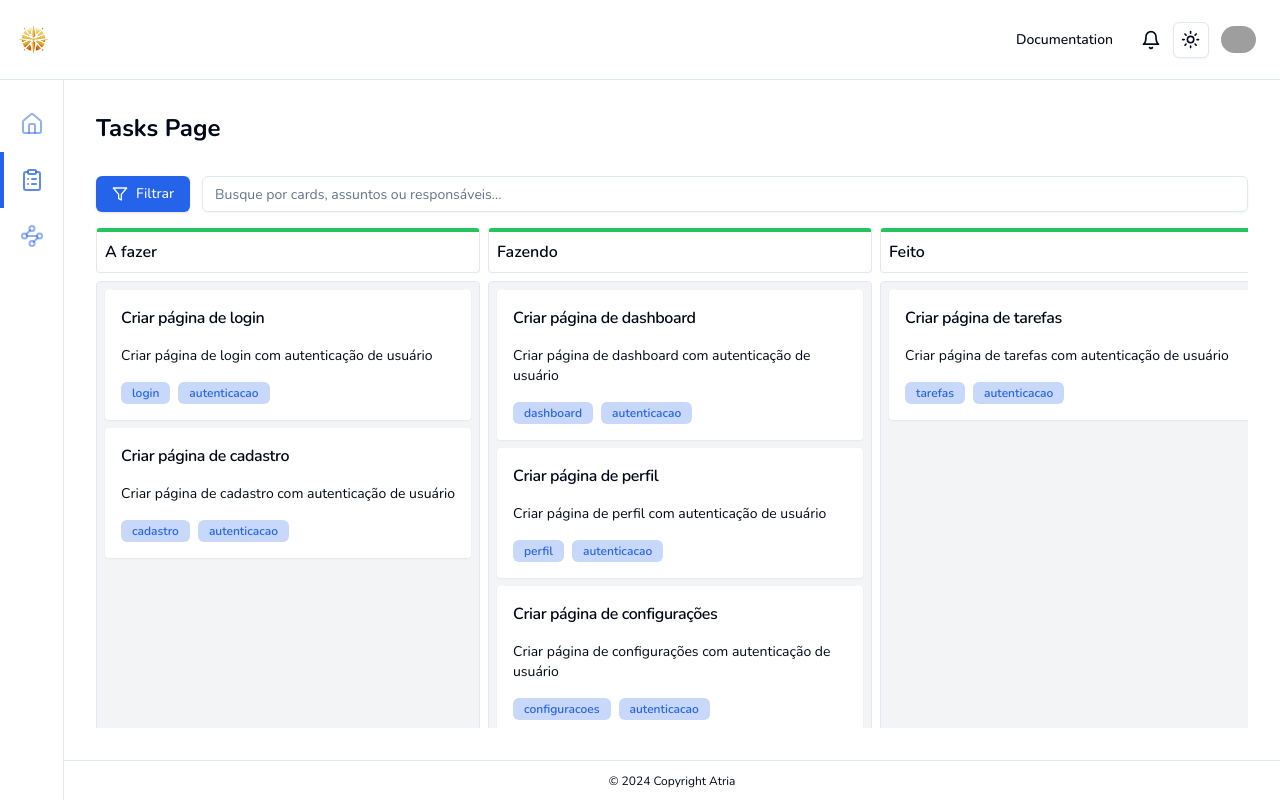
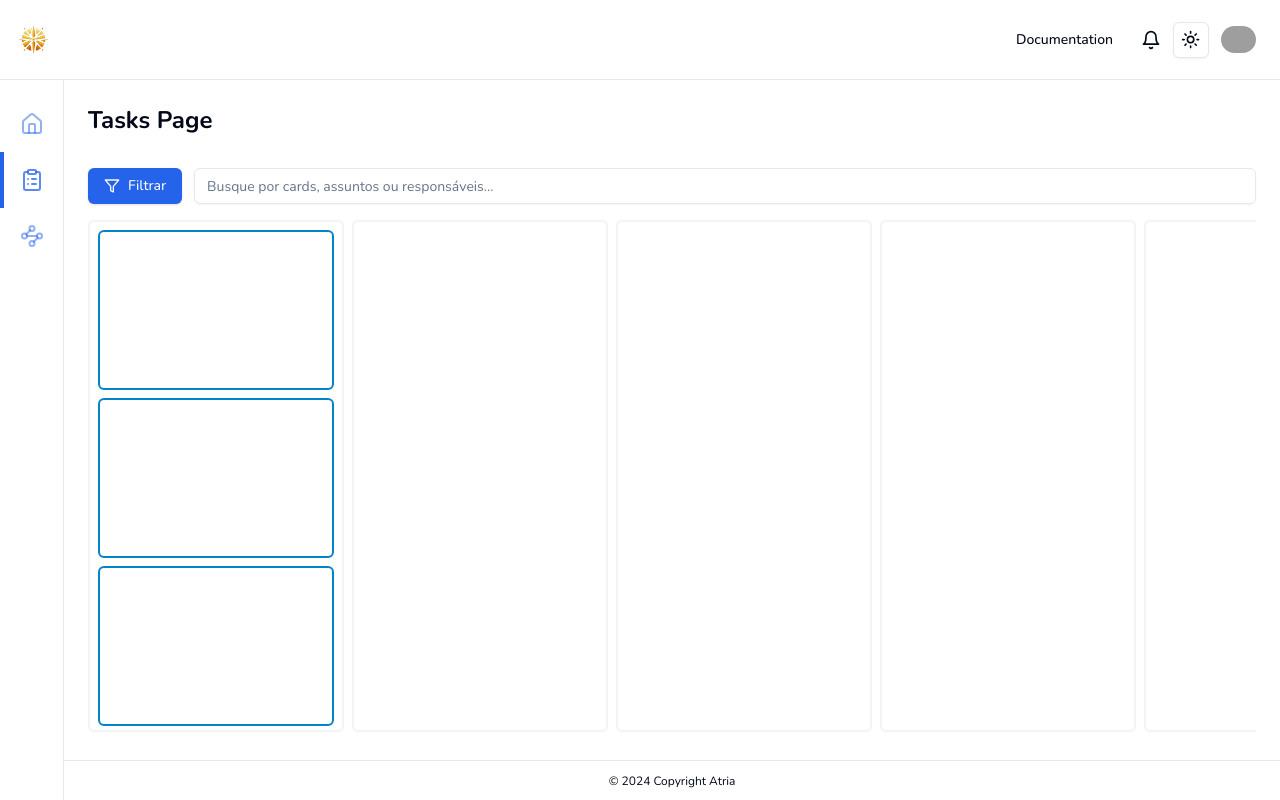
Before and after one commit to rtt3r/atria, a React (Vite) app: page /tasks in a window 1280 px wide. Built offline with nearby package versions, Linux system fonts and the light colour scheme; grey boxes are pictures that could not be loaded.

Commit message:
refact tasks page layout

```diff
--- a/src/components/ui/card.tsx
+++ b/src/components/ui/card.tsx
@@ -30,7 +30,7 @@ const CardHeader = React.forwardRef<
 CardHeader.displayName = 'CardHeader';
 
 const CardTitle = React.forwardRef<
-  HTMLParagraphElement,
+  HTMLHeadingElement,
   React.HTMLAttributes<HTMLHeadingElement>
 >(({ className, ...props }, ref) => (
   <h3
--- a/src/global.css
+++ b/src/global.css
@@ -65,6 +65,6 @@
   }
 
   #root {
-    @apply flex flex-col;
+    @apply flex;
   }
 }
--- /dev/null
+++ b/src/routes/components/footer.tsx
@@ -0,0 +1,25 @@
+import { cn } from '@/lib/utils';
+import { forwardRef, HTMLAttributes } from 'react';
+
+interface FooterProps extends HTMLAttributes<HTMLElement> {}
+
+const Footer = forwardRef<HTMLElement, FooterProps>(
+  ({ className, ...props }, ref) => {
+    return (
+      <footer
+        className={cn(
+          'flex justify-center items-center w-full text-xs border-t',
+          className
+        )}
+        {...props}
+        ref={ref}
+      >
+        © 2024 Copyright Atria
+      </footer>
+    );
+  }
+);
+
+Footer.displayName = 'Footer';
+
+export { Footer };
--- a/src/routes/components/sidebar.tsx
+++ b/src/routes/components/sidebar.tsx
@@ -32,7 +32,7 @@ const Sidebar = forwardRef<HTMLElement, SidebarProps>(
     return (
       <aside
         className={cn(
-          'flex flex-col items-center justify-center border-r py-4 min-w-16 max-w-16',
+          'flex flex-col items-center justify-center border-r py-4',
           className
         )}
         {...props}
--- a/src/routes/root.tsx
+++ b/src/routes/root.tsx
@@ -2,22 +2,19 @@ import { Outlet } from 'react-router-dom';
 
 import { Sidebar } from './components/sidebar';
 import { Header } from './components/header';
+import { Footer } from './components/footer';
 
 export const Root = () => {
   return (
-    <div className="flex min-h-screen h-full w-full">
-      <div className="flex-1 flex flex-col">
-        <Header />
-        <div className="flex-1 flex">
-          <Sidebar />
-          <div className="flex-1 flex flex-col max-h-[calc(100vh-5rem)] max-w-[calc(100vw-4rem)]">
-            <main className="flex-1 p-8 overflow-y-auto">
-              <Outlet />
-            </main>
-            <footer className="flex justify-center items-center w-full h-10 text-xs border-t">
-              © 2024 Copyright Atria
-            </footer>
-          </div>
+    <div className="flex-1 flex flex-col">
+      <Header className="min-h-20 max-h-20" />
+      <div className="flex-1 flex">
+        <Sidebar className="min-w-16 max-w-16" />
+        <div className="flex-1 flex flex-col">
+          <main className="flex-1 p-6">
+            <Outlet />
+          </main>
+          <Footer className="min-h-10 max-h-10" />
         </div>
       </div>
     </div>
--- a/src/routes/tasks/components/task-item.tsx
+++ /dev/null
@@ -1,50 +0,0 @@
-import { ITask } from '@/types/taks';
-import { forwardRef, HTMLAttributes } from 'react';
-
-import { Badge } from '../../../components/ui/badge';
-import {
-  Card,
-  CardContent,
-  CardFooter,
-  CardHeader,
-  CardTitle
-} from '../../../components/ui/card';
-
-interface TaskItemProps extends HTMLAttributes<HTMLDivElement> {
-  task: ITask;
-}
-
-const TaskItem = forwardRef<HTMLDivElement, TaskItemProps>(
-  ({ task: { title, description, tags }, ...props }, ref) => {
-    return (
-      <Card
-        className="shadow-sm rounded-sm w-full border-none"
-        {...props}
-        ref={ref}
-      >
-        <CardHeader className="p-4">
-          <CardTitle className="text-md">{title}</CardTitle>
-        </CardHeader>
-
-        <CardContent className="flex flex-col gap-2 p-4 pt-0">
-          <p className="font-light text-sm">{description}</p>
-        </CardContent>
-
-        <CardFooter className="flex items-center justify-start gap-2 p-4 pt-0">
-          {tags.map((tag) => (
-            <Badge
-              key={tag}
-              className="bg-primary/25 text-primary shadow-none text-xs"
-            >
-              {tag}
-            </Badge>
-          ))}
-        </CardFooter>
-      </Card>
-    );
-  }
-);
-
-TaskItem.displayName = 'TaskItem';
-
-export { TaskItem };
--- a/src/routes/tasks/page.tsx
+++ b/src/routes/tasks/page.tsx
@@ -1,174 +1,6 @@
-import { Button } from '@/components/ui/button';
-import { TaskItem } from '@/routes/tasks/components/task-item';
-import { TaskService } from '@/services/task-service';
-import { ITask, ITaskChanges, ITaskStatus } from '@/types/taks';
-import {
-  DragDropContext,
-  Draggable,
-  DraggableLocation,
-  Droppable,
-  DropResult
-} from '@hello-pangea/dnd';
-import { useCallback, useEffect, useState } from 'react';
-import { v4 as uuid } from 'uuid';
-
 import { Search } from './components/search';
 
-const taskService = new TaskService();
-
 export const TasksPage = () => {
-  const [statusList, setStatusList] = useState<ITaskStatus[]>([]);
-  const [changes, setChanges] = useState<ITaskChanges>({});
-  const [currentState, setCurrentState] = useState<ITask[][]>([]);
-
-  useEffect(() => {
-    const fetchData = async () => {
-      const statusList = await taskService.fetchStatus();
-      const tasks = await taskService.fetchTasks();
-
-      const state = statusList.reduce((prev, curr, idx) => {
-        prev[idx] = tasks
-          .filter((task) => task.status.id === curr.id)
-          .sort((a, b) => a.order - b.order);
-        return prev;
-      }, [] as ITask[][]);
-
-      setStatusList(statusList);
-      setCurrentState([...state]);
-    };
-
-    fetchData();
-  }, []);
-
-  useEffect(() => {
-    const updateData = async () => {
-      if (changes.updated) {
-        await Promise.all(
-          changes.updated.map((task) => taskService.updateTask(task))
-        );
-      }
-    };
-
-    updateData();
-  }, [changes]);
-
-  const reorder = useCallback(
-    (list: ITask[], fromIndex: number, toIndex: number) => {
-      let result = Array.from(list);
-      const [removed] = result.splice(fromIndex, 1);
-      result.splice(toIndex, 0, { ...removed });
-
-      result = result
-        .map((task, idx) => ({ ...task, order: idx + 1 }))
-        .sort((a, b) => a.order - b.order);
-
-      setChanges((prev) => {
-        return {
-          ...prev,
-          updated: [...result]
-        };
-      });
-
-      return result;
-    },
-    []
-  );
-
-  const move = useCallback(
-    (
-      source: ITask[],
-      destination: ITask[],
-      droppableSource: DraggableLocation,
-      droppableDestination: DraggableLocation
-    ) => {
-      let sourceClone = Array.from(source);
-      let destClone = Array.from(destination);
-      const [removed] = sourceClone.splice(droppableSource.index, 1);
-
-      sourceClone = sourceClone
-        .map((task, idx) => ({
-          ...task,
-          order: idx + 1
-        }))
-        .sort((a, b) => a.order - b.order);
-
-      destClone.splice(droppableDestination.index, 0, removed);
-
-      destClone = destClone
-        .map((task, idx) => ({
-          ...task,
-          order: idx + 1,
-          status: statusList[+droppableDestination.droppableId]
-        }))
-        .sort((a, b) => a.order - b.order);
-
-      const result: { [key: string]: ITask[] } = {};
-      result[droppableSource.droppableId] = sourceClone;
-      result[droppableDestination.droppableId] = destClone;
-
-      setChanges((prev) => {
-        return {
-          ...prev,
-          updated: [...sourceClone, ...destClone]
-        };
-      });
-
-      return result;
-    },
-    [statusList]
-  );
-
-  const onDragEnd = useCallback(
-    (result: DropResult) => {
-      const { source, destination } = result;
-
-      // dropped outside the list
-      if (!destination) {
-        return;
-      }
-
-      const sInd = +source.droppableId;
-      const dInd = +destination.droppableId;
-
-      const newState = [...currentState];
-
-      if (sInd === dInd) {
-        const items = reorder(
-          currentState[sInd],
-          source.index,
-          destination.index
-        );
-        newState[sInd] = items;
-        setCurrentState(newState);
-        return;
-      }
-
-      const moveResult = move(
-        currentState[sInd],
-        currentState[dInd],
-        source,
-        destination
-      );
-      newState[sInd] = moveResult[sInd];
-      newState[dInd] = moveResult[dInd];
-
-      setCurrentState(newState);
-    },
-    [currentState, move, reorder]
-  );
-
-  const addState = useCallback(() => {
-    setStatusList((prev) => [
-      ...prev,
-      {
-        id: uuid(),
-        title: 'Novo'
-      }
-    ]);
-
-    setCurrentState((prev) => [...prev, []]);
-  }, []);
-
   return (
     <div className="flex flex-col gap-4 h-full">
       <section className="flex items-center justify-start mb-4">
@@ -179,62 +11,28 @@ export const TasksPage = () => {
         <Search />
       </section>
 
-      <section className="flex-1 flex flex-col gap-2 h-full overflow-x-auto">
-        <article className="flex gap-2">
-          {statusList.map(({ id, title }) => (
-            <div
-              key={id}
-              className="flex flex-col items-start gap-2 h-full min-w-96 w-96 border border-t-4 border-t-green-500 rounded-sm"
-            >
-              <h1 className="font-semibold text-md m-2">{title}</h1>
-            </div>
-          ))}
-          <div className="flex flex-col items-start gap-2 h-full min-w-96 w-96 border border-t-4 rounded-sm">
-            <Button
-              variant="ghost"
-              className="hover:bg-transparent w-full flex justify-start items-center font-semibold text-md p-2"
-              onClick={addState}
-            >
-              Novo estado
-            </Button>
-          </div>
-        </article>
-
-        <article className="flex-1 flex gap-2">
-          <DragDropContext onDragEnd={onDragEnd}>
-            {currentState.map((items, idx) => (
-              <Droppable key={idx} droppableId={`${idx}`}>
-                {(containerProvided) => (
-                  <div
-                    className="flex flex-col items-start gap-2 h-full min-w-96 w-96 p-2 border rounded-sm bg-gray-100 dark:bg-slate-900"
-                    ref={containerProvided.innerRef}
-                    {...containerProvided.droppableProps}
-                  >
-                    {containerProvided.placeholder}
-                    {items.map((item, idx) => (
-                      <Draggable
-                        key={item.id}
-                        draggableId={item.id}
-                        index={idx}
-                      >
-                        {(provided) => (
-                          <TaskItem
-                            task={item}
-                            ref={provided.innerRef}
-                            {...provided.draggableProps}
-                            {...provided.dragHandleProps}
-                          />
-                        )}
-                      </Draggable>
-                    ))}
-                  </div>
-                )}
-              </Droppable>
-            ))}
-
-            <div className="flex flex-col items-start gap-2 h-full min-w-96 w-96 p-2 rounded-sm"></div>
-          </DragDropContext>
-        </article>
+      <section className="flex-1 flex gap-2 h-full max-w-[calc(100vw-7rem)] overflow-x-auto">
+        <div className="flex flex-col gap-2 p-2 min-h-[calc(100vh-18rem)] max-h-[calc(100vh-18rem)] min-w-64 max-w-64 border-2 border-secondary rounded-md overflow-y-auto">
+          <div className="w-full min-h-40 max-h-40 border-2 border-sky-600 rounded-md"></div>
+          <div className="w-full min-h-40 max-h-40 border-2 border-sky-600 rounded-md"></div>
+          <div className="w-full min-h-40 max-h-40 border-2 border-sky-600 rounded-md"></div>
+          <div className="w-full min-h-40 max-h-40 border-2 border-sky-600 rounded-md"></div>
+          <div className="w-full min-h-40 max-h-40 border-2 border-sky-600 rounded-md"></div>
+          <div className="w-full min-h-40 max-h-40 border-2 border-sky-600 rounded-md"></div>
+          <div className="w-full min-h-40 max-h-40 border-2 border-sky-600 rounded-md"></div>
+          <div className="w-full min-h-40 max-h-40 border-2 border-sky-600 rounded-md"></div>
+          <div className="w-full min-h-40 max-h-40 border-2 border-sky-600 rounded-md"></div>
+          <div className="w-full min-h-40 max-h-40 border-2 border-sky-600 rounded-md"></div>
+          <div className="w-full min-h-40 max-h-40 border-2 border-sky-600 rounded-md"></div>
+          <div className="w-full min-h-40 max-h-40 border-2 border-sky-600 rounded-md"></div>
+        </div>
+        <div className="flex flex-col gap-2 p-2 min-h-[calc(100vh-18rem)] max-h-[calc(100vh-18rem)] min-w-64 max-w-64 border-2 border-secondary rounded-md overflow-y-auto"></div>
+        <div className="flex flex-col gap-2 p-2 min-h-[calc(100vh-18rem)] max-h-[calc(100vh-18rem)] min-w-64 max-w-64 border-2 border-secondary rounded-md overflow-y-auto"></div>
+        <div className="flex flex-col gap-2 p-2 min-h-[calc(100vh-18rem)] max-h-[calc(100vh-18rem)] min-w-64 max-w-64 border-2 border-secondary rounded-md overflow-y-auto"></div>
+        <div className="flex flex-col gap-2 p-2 min-h-[calc(100vh-18rem)] max-h-[calc(100vh-18rem)] min-w-64 max-w-64 border-2 border-secondary rounded-md overflow-y-auto"></div>
+        <div className="flex flex-col gap-2 p-2 min-h-[calc(100vh-18rem)] max-h-[calc(100vh-18rem)] min-w-64 max-w-64 border-2 border-secondary rounded-md overflow-y-auto"></div>
+        <div className="flex flex-col gap-2 p-2 min-h-[calc(100vh-18rem)] max-h-[calc(100vh-18rem)] min-w-64 max-w-64 border-2 border-secondary rounded-md overflow-y-auto"></div>
+        <div className="flex flex-col gap-2 p-2 min-h-[calc(100vh-18rem)] max-h-[calc(100vh-18rem)] min-w-64 max-w-64 border-2 border-secondary rounded-md overflow-y-auto"></div>
       </section>
     </div>
   );
```
Also changed, not shown: src/routes/components/header.tsx (+20 -3 lines).
